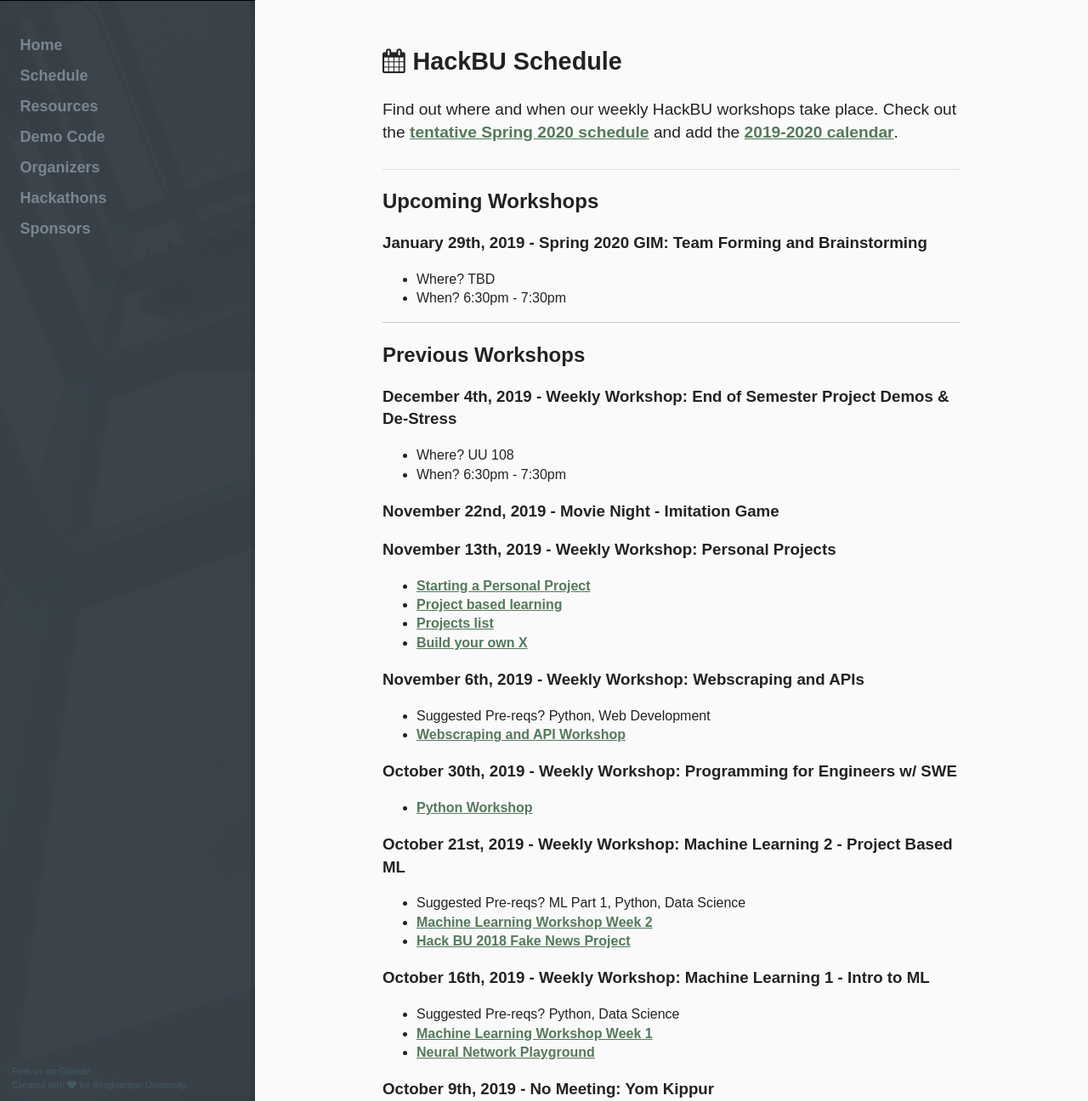
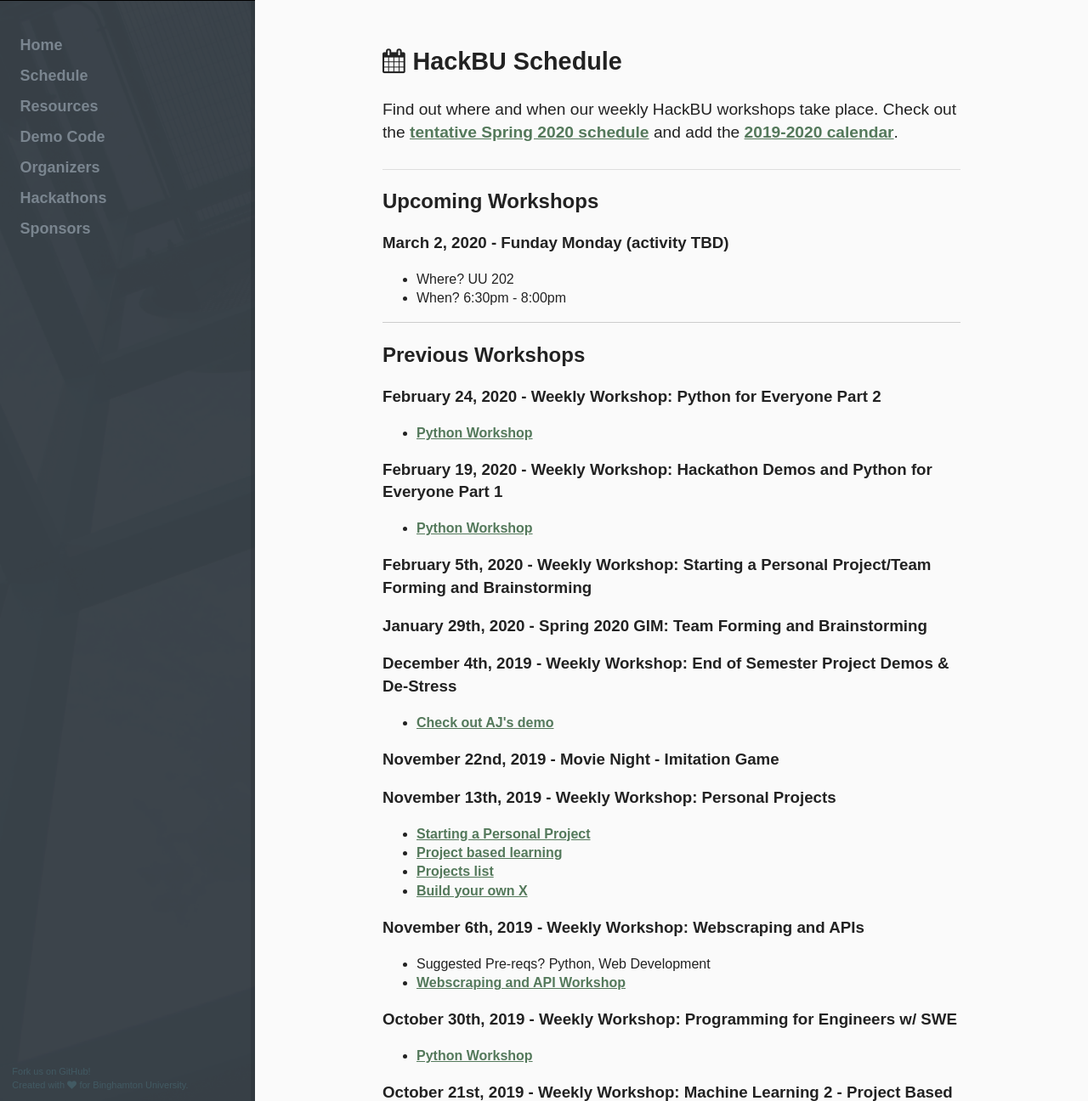
Before and after one commit to hackbinghamton/hackbinghamton.github.io, a Jekyll site: the page built from schedule/index.html, in a window 1280 px wide and 1400 px high, cut to the strip 104-1400 px from the top of the window. Shown: the whole strip at 85% size. Built offline with Jekyll 4.4.1, drawn with Linux system fonts in a browser that asks for light colours.

Commit message:
Updated schedule

```diff
--- a/schedule/index.html
+++ b/schedule/index.html
@@ -9,25 +9,41 @@ description: Find out where and when our weekly HackBU workshops take place
 	<p>Find out where and when our weekly HackBU workshops take place. Check out the <a href="https://docs.google.com/spreadsheets/d/1zmOsF-cjK4nM38cQ-fCQk6Gjm-pI4b_n3yJc0leoHrs/edit?usp=sharing">tentative Spring 2020 schedule</a> and add the <a href="https://calendar.google.com/calendar/r?cid=YmluZ2hhbXRvbi5lZHVfa3VpZzFnbXNibXU5czZhbGY0aDEzaDhuNm9AZ3JvdXAuY2FsZW5kYXIuZ29vZ2xlLmNvbQ">2019-2020 calendar</a>. </p>
 </div>
 <h2> Upcoming Workshops </h2>
-    <h3> January 29th, 2019 - Spring 2020 GIM: Team Forming and Brainstorming </h3>
+    <h3> March 2, 2020 - Funday Monday (activity TBD) </h3>
     <ul>
       <li>
-        Where? TBD
+        Where? UU 202
       </li>
       <li>
-        When? 6:30pm - 7:30pm
+        When? 6:30pm - 8:00pm
       </li>
     </ul>
     <hr>
 <h2> Previous Workshops </h2>
 <div class="article">
+
+  <h3> February 24, 2020 - Weekly Workshop: Python for Everyone Part 2 </h3>
+    <ul>
+      <li>
+	      <a href="https://github.com/HackBinghamton/PythonWorkshop>">Python Workshop </a>
+      </li>
+    </ul>
+
+  <h3> February 19, 2020 - Weekly Workshop: Hackathon Demos and Python for Everyone Part 1 </h3>
+    <ul>
+      <li>
+	      <a href="https://github.com/HackBinghamton/PythonWorkshop>">Python Workshop </a>
+      </li>
+    </ul>
+
+  <h3> February 5th, 2020 - Weekly Workshop: Starting a Personal Project/Team Forming and Brainstorming </h3>
+
+  <h3> January 29th, 2020 - Spring 2020 GIM: Team Forming and Brainstorming </h3>
+
   <h3> December 4th, 2019 - Weekly Workshop: End of Semester Project Demos & De-Stress </h3>
   <ul>
     <li>
-      Where? UU 108
-    </li>
-    <li>
-      When? 6:30pm - 7:30pm
+	 <a href="https://github.com/ajstensland/slyther"> Check out AJ's demo </a>
     </li>
   </ul>
   <h3> November 22nd, 2019 - Movie Night - Imitation Game </h3>
```
